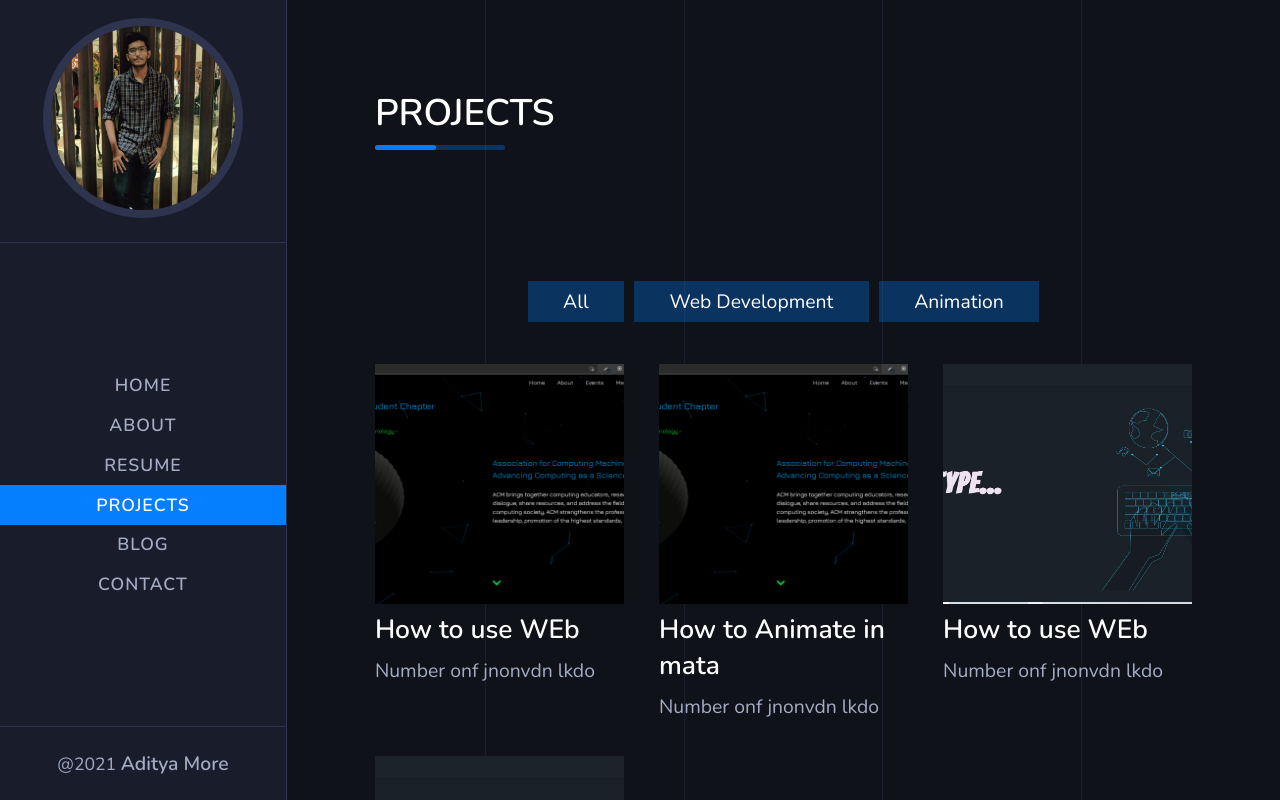
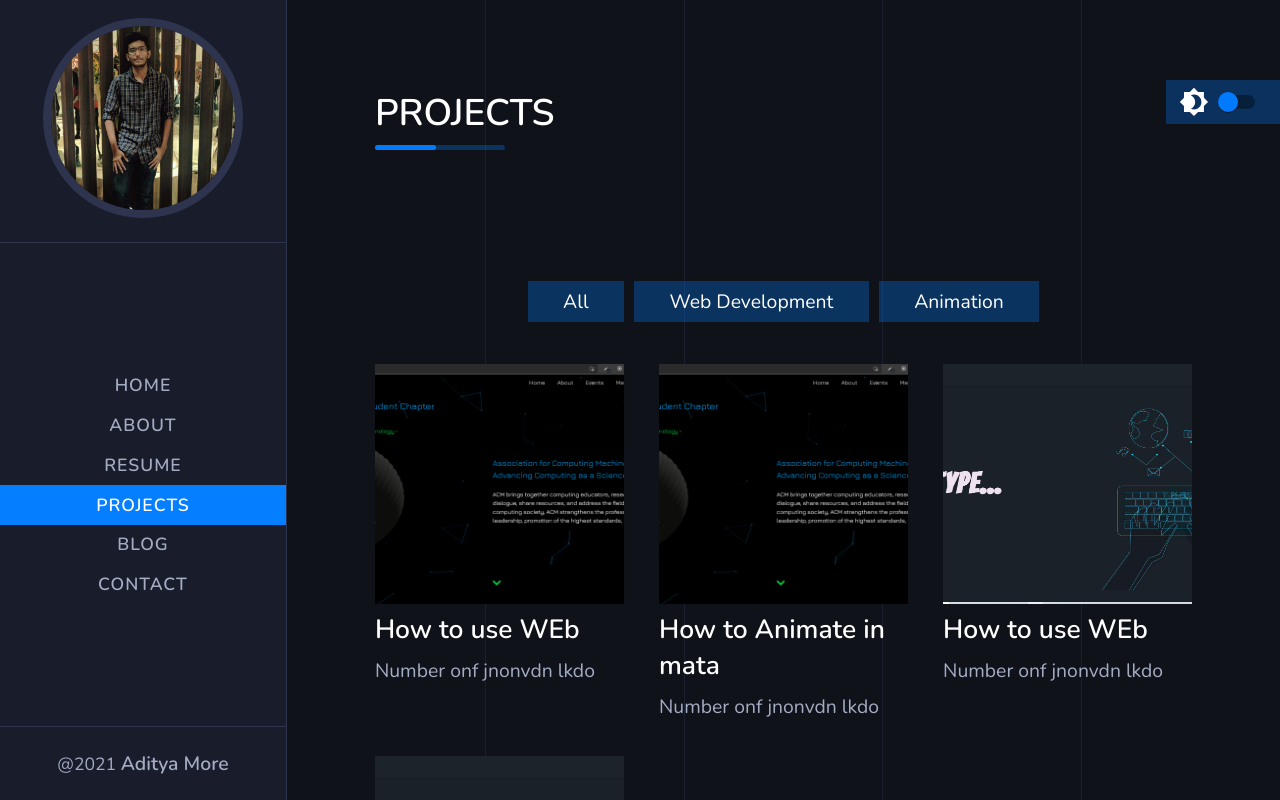
Before and after one commit to Adi720/Portfolio, a React (Create React App) app: page /projects in a window 1280 px wide. Shown: the top 800 px of the page. Built offline with nearby package versions, Linux system fonts and the light colour scheme.

Commit message:
floating toggler switch

```diff
--- a/src/App.js
+++ b/src/App.js
@@ -1,5 +1,5 @@
 import React from 'react'
-import { Route, Switch } from 'react-router'
+import { Route, Switch as Switching } from 'react-router'
 import styled from 'styled-components'
 import Sidebar from './Components/Sidebar'
 import HomePage from './Pages/HomePage'
@@ -8,11 +8,29 @@
 import ProjectsPage from './Pages/ProjectsPage'
 import BlogsPage from './Pages/BlogsPage'
 import ContactPage from './Pages/ContactPage'
+import { Brightness4 } from '@material-ui/icons'
+import { Switch } from '@material-ui/core'
 const App = () => {
   return (
     <div className="App">
       <Sidebar />
+      <div className="theme">
+        <div className="light-dark-mode">
+          <div className="left-content">
+            <Brightness4 />
+          </div>
 
+          <div className="right-content">
+            <Switch
+              value=""
+              // checked={}
+              // onChange={}
+              inputProps={{ "aria-label": '' }}
+              size="medium"
+            />
+          </div>
+        </div>
+      </div>
       <MainContentStyled>
         <div className="lines">
           <div className="line-1"></div>
@@ -21,7 +39,9 @@
           <div className="line-4"></div>
         </div>
 
-        <Switch>
+
+
+        <Switching>
           <Route path="/" exact>
             <HomePage />
           </Route>
@@ -40,7 +60,7 @@
           <Route path="/contact" exact>
             <ContactPage />
           </Route>
-        </Switch>
+        </Switching>
       </MainContentStyled>
     </div>
   )
--- a/src/Components/Menu.js
+++ b/src/Components/Menu.js
@@ -1,7 +1,7 @@
 import React from 'react'
 import styled from 'styled-components'
 import { GitHub } from '@material-ui/icons'
-import { Pinterest } from '@material-ui/icons'
+import { Link } from '@material-ui/icons';
 
 const Menu = ({ menuItems }) => {
     return (
@@ -21,7 +21,7 @@
                                         </li>
                                         <li>
                                             <a href={item.link2}>
-                                                <Pinterest />
+                                                <Link />
                                             </a>
                                         </li>
                                     </ul>
--- a/src/Styles/GlobalStyle.js
+++ b/src/Styles/GlobalStyle.js
@@ -75,11 +75,32 @@
     padding-bottom: .6rem;
 }
 
-
+/* Utilities */
 .u-margin-bottom {
     margin-bottom: 4rem;
 }
 
+/* Floating Toggler button*/
+
+.light-dark-mode{
+      position: fixed;
+      right: 0;
+      top: 10%;
+      background-color: var(--background-light-color-2);
+      width: 6.5rem;
+      height: 2.5rem;
+      z-index: 15;
+      display: flex;
+      align-items: center;
+      justify-content: center;
+      svg{
+        display: flex;
+        align-items: center;
+        font-size: 1.7rem;
+        color: var(--white-color);
+      }
+
+    }
 `;
 
 export default GlobalStyle;
```
